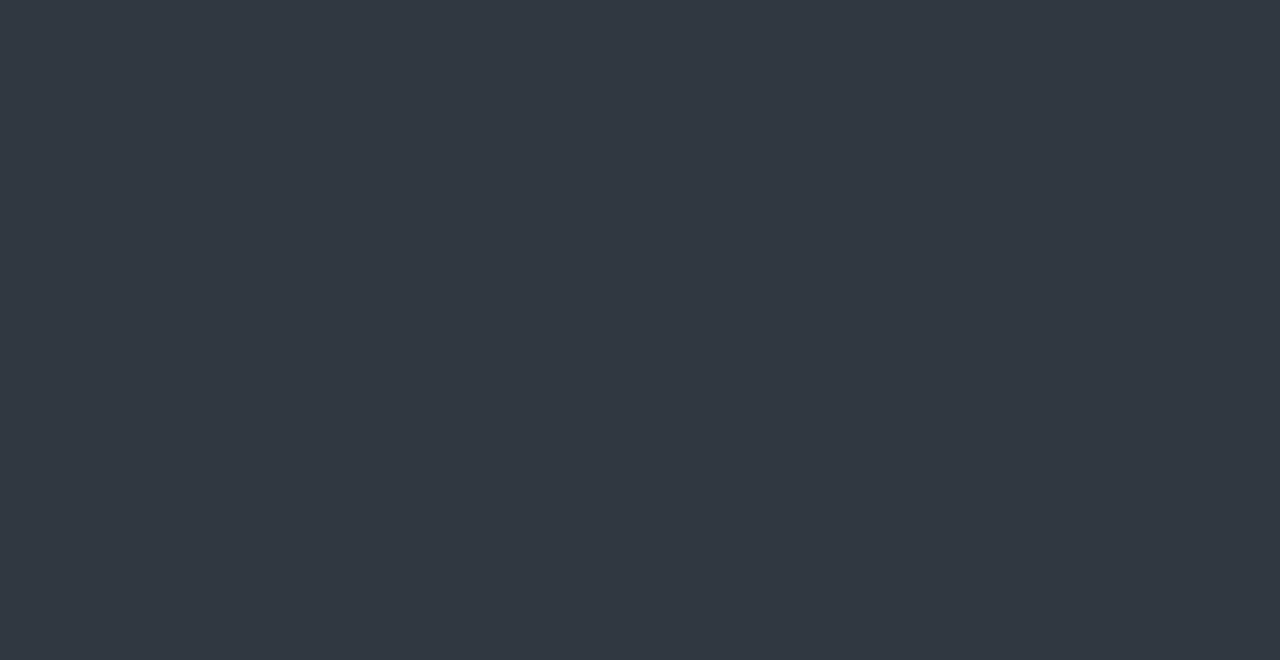
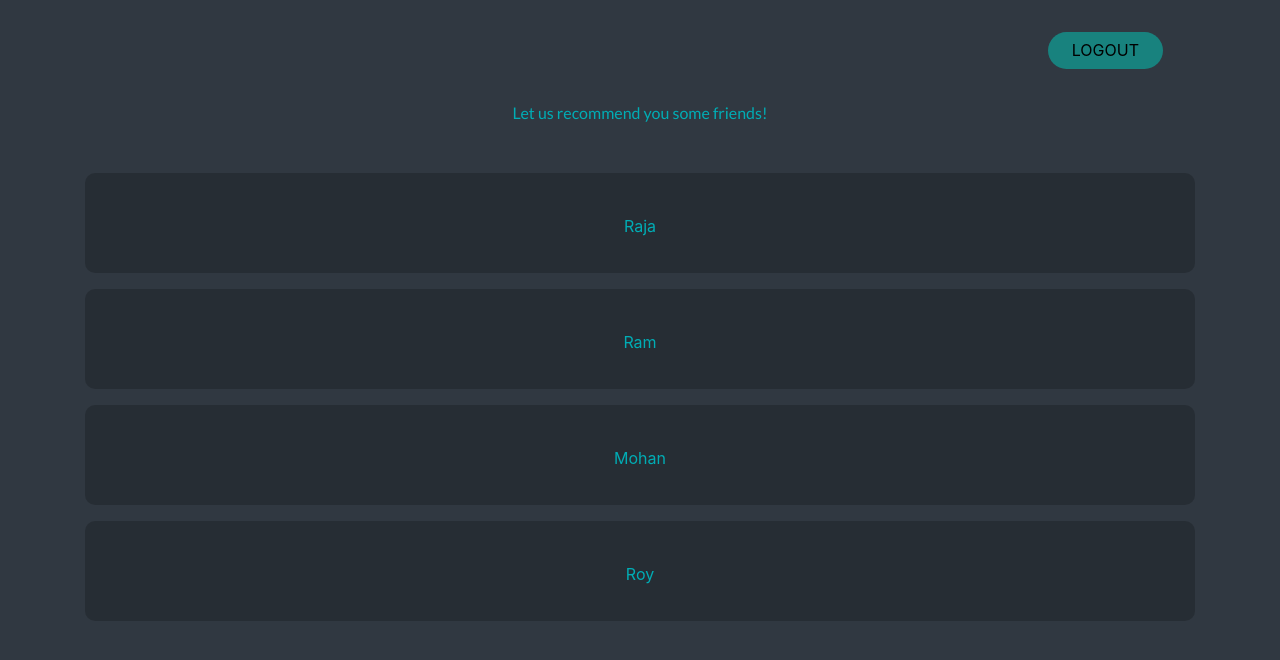
Before and after one commit to prajneya/SocialIIIT, a React (Create React App) app in the folder socialite/: page /recommend in a window 1280 px wide. Shown: the top 660 px of the page. Built offline with nearby package versions, Linux system fonts and the light colour scheme; sample sign-in values are in the browser's storage.

Commit message:
feat: Add frontend & route for Recommend-a-Friend

```diff
--- a/socialite/src/ApolloProvider.js
+++ b/socialite/src/ApolloProvider.js
@@ -14,8 +14,10 @@ import LoginRoute from './util/LoginRoute';
 import Home from './components/Home/Home';
 import Register from './components/Register/Register';
 import Dashboard from './components/Dashboard/Dashboard';
+import Recommend from './components/Recommend/Recommend';
 
 import './App.css';
+
 
 const httpLink = createHttpLink({
   uri: 'http://localhost:5000'
@@ -39,6 +41,7 @@ export default (
             <LoginRoute exact path="/" component={Home} exact/>
             <LoginRoute exact path="/register" component={Register} exact/>
             <AuthRoute exact path="/dashboard" component={Dashboard} exact/>
+            <AuthRoute exact path="/recommend" component={Recommend} exact/>
           </Switch>
         </div>
     </BrowserRouter>
--- a/socialite/src/components/Dashboard/Dashboard.css
+++ b/socialite/src/components/Dashboard/Dashboard.css
@@ -65,3 +65,26 @@ input{
 	left: 50%;
 	transform: translateX(-50%);
 }
+
+.friend{
+	position: relative;
+	background-color: rgba(0, 0, 0, .2);
+	border-radius: 10px;
+	padding: 0 1rem;
+	height: 100px;
+	text-align: center;
+	color: #00adb5;
+	margin-top: 1rem;
+}
+
+.friend:hover{
+	background-color: #3a4750;
+	cursor: pointer;
+}
+
+.friend-content{
+	position: absolute;
+	bottom: 35px;
+	left: 50%;
+	transform: translateX(-50%);
+}
--- a/socialite/src/components/Dashboard/Dashboard.js
+++ b/socialite/src/components/Dashboard/Dashboard.js
@@ -7,12 +7,17 @@ import "./Dashboard.css"
 
 function Dashboard(props){
 
-      const { user, logout} = useContext(AuthContext)
+	const { user, logout} = useContext(AuthContext)
 
-      function logUserOut(){
-            logout();
-            props.history.push('/')
-      }
+	function logUserOut(){
+		logout();
+		props.history.push('/')
+	}
+
+	function recommendFriend()
+    {
+        props.history.push('/recommend')
+    }
 
 	return (
             <>
@@ -40,7 +45,7 @@ function Dashboard(props){
       						</div>
       					</div>
       					<div className="col-lg-4">
-      						<div className="feature">
+      						<div className="feature" onClick={recommendFriend}>
       							<div className="feature-icon">
       							<img src='/img/find_friend.png' alt=""></img>
       							</div>
--- /dev/null
+++ b/socialite/src/components/Recommend/Recommend.js
@@ -0,0 +1,65 @@
+import React, { useContext } from 'react';
+import 'bootstrap/dist/css/bootstrap.min.css';
+
+import { AuthContext } from '../../context/auth'
+
+import "../Dashboard/Dashboard.css"
+
+function Recommend(props)
+{
+    const { user, logout } = useContext(AuthContext)
+
+    function logUserOut()
+    {
+        logout();
+        props.history.push('/')
+    }
+
+    return (
+            <>
+            <div className="container">
+            <div className="authenticate-nav">
+                <div className="a-nav-right">
+                    <button className="rounded" onClick={logUserOut}>LOGOUT</button>
+                </div>
+            </div>
+
+            <div className="feature-display">
+                <div className="subsection-header"> Let us recommend you some friends! </div>
+                <div className="row">
+                    <div className="col-lg-12">
+                        <div className="friend">
+                            <div className="friend-content">
+                                Raja
+                            </div>
+                        </div>
+                    </div>
+                    <div className="col-lg-12">
+                        <div className="friend">
+                            <div className="friend-content">
+                                Ram
+                            </div>
+                        </div>
+                    </div>
+                    <div className="col-lg-12">
+                        <div className="friend">
+                            <div className="friend-content">
+                                Mohan
+                            </div>
+                        </div>
+                    </div>
+                    <div className="col-lg-12">
+                        <div className="friend">
+                            <div className="friend-content">
+                                Roy
+                            </div>
+                        </div>
+                    </div>
+                </div>
+            </div>
+        </div>
+        </>
+    )
+}
+
+export default Recommend;
```
